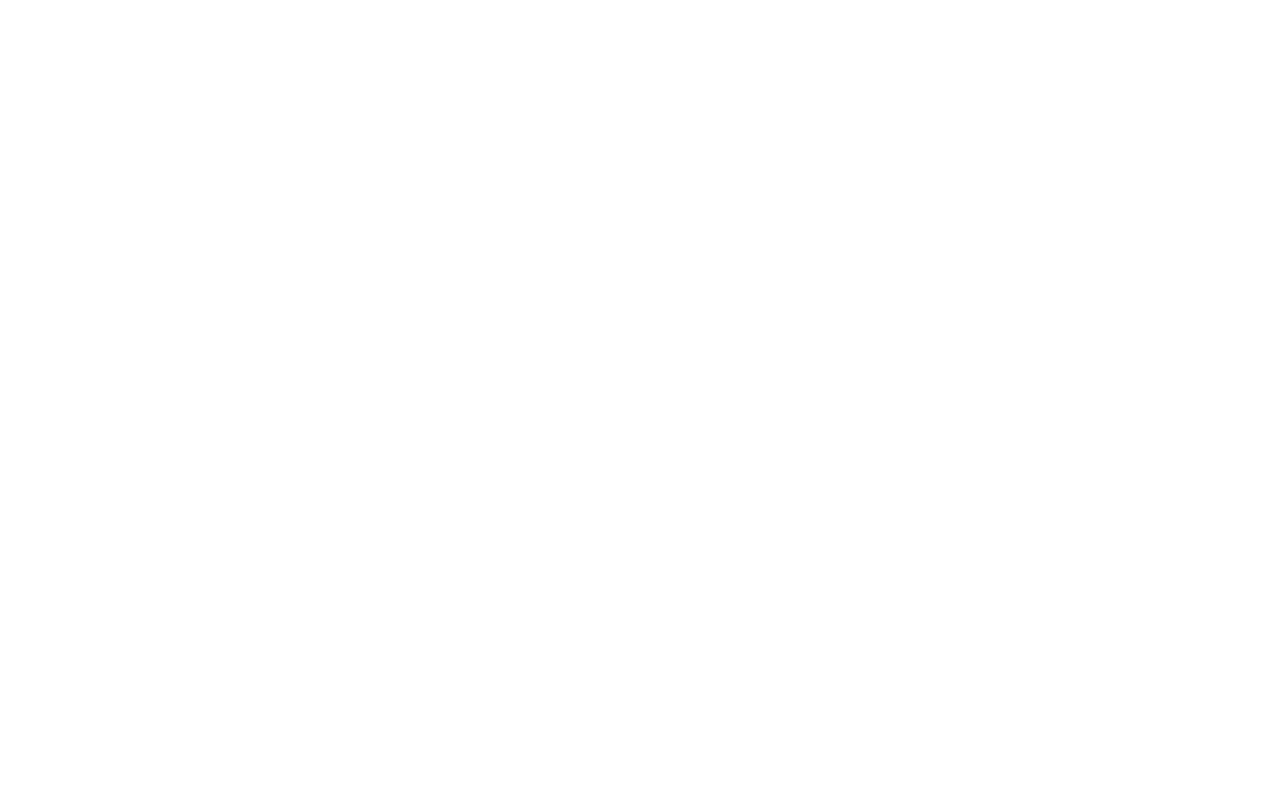
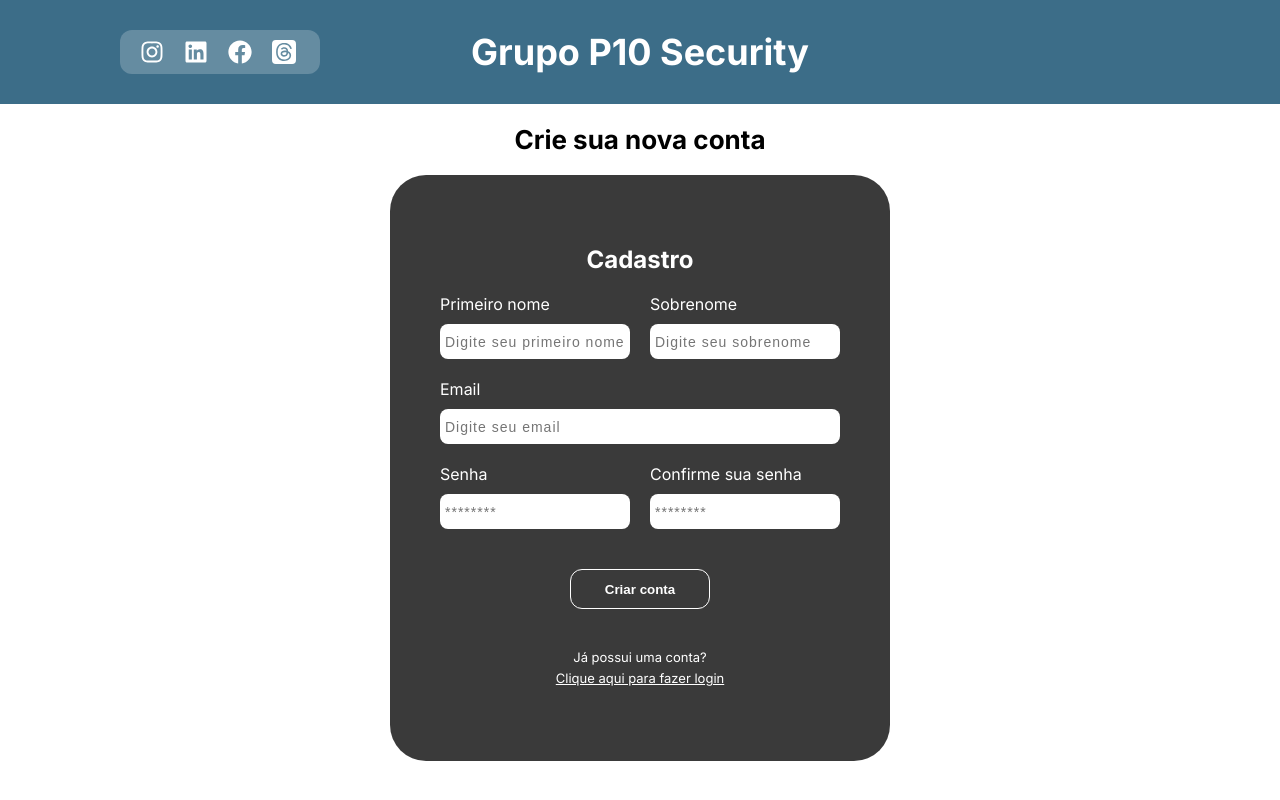
Before and after one commit to wendellcs/Grupo-P10-Security, a React (Vite) app: page /signup in a window 1280 px wide. Shown: the top 800 px of the page. Built offline with nearby package versions, Linux system fonts and the light colour scheme.

Commit message:
Add signup page html

```diff
--- a/src/assets/sass/_utilities.sass
+++ b/src/assets/sass/_utilities.sass
@@ -6,6 +6,35 @@
   justify-content: $justify
   align-items: $align
 
+@mixin form-style($maxWidth: 400px, $mobile: 400px)
+  flex: 1
+  width: 100%
+  max-width: $maxWidth
+  margin: 0 auto
+  background-color: variables.$bg-dark-color
+  border-radius: 36px
+  padding: 70px 50px
+
+  @include responsive($mobile)
+    border-radius: 0
+    padding: 30px
+
+  .form-box
+    display: flex
+    flex-direction: column
+    gap: 10px
+    margin-top: 20px
+
+    &:first-of-type
+      margin-top: 40px
+
+@mixin input-style
+  height: 35px
+  border-radius: 8px
+  border: none
+  padding-left: 5px
+  font-size: 1.4rem
+  letter-spacing: 1px
 
 @mixin responsive($width)
     @media (max-width: $width)
--- a/src/assets/sass/layouts/_login.sass
+++ b/src/assets/sass/layouts/_login.sass
@@ -19,31 +19,10 @@
             margin: 20px 0
 
     .form-login
-        flex: 1
-        width: 100%
-        max-width: 400px
-        margin: 0 auto
-        background-color: variables.$bg-dark-color
-        border-radius: 36px
-        padding: 70px 50px
+        @include utilities.form-style()
 
-        @include utilities.responsive(400px)
-            border-radius: 0
-            padding: 30px
+        &:first-of-type
+            margin-top: 40px
 
-        .form-box
-            display: flex
-            flex-direction: column
-            gap: 10px
-            margin-top: 20px
-
-            &:first-of-type
-                margin-top: 40px
-
-            input
-                height: 35px
-                border-radius: 8px
-                border: none
-                padding-left: 5px
-                font-size: 1.4rem
-                letter-spacing: 1px
+        input
+            @include utilities.input-style
--- /dev/null
+++ b/src/assets/sass/layouts/_signup.sass
@@ -0,0 +1,33 @@
+@use '../_utilities'
+@use '../_variables'
+
+.container-signup
+    min-height: 100vh
+    @include utilities.center-elements($justify: space-between, $direction: column)
+
+    @include utilities.responsive(400px)
+        #footer
+            margin-top: 20px
+
+    .signup-page
+        .signup-page-title
+            margin: 20px 0
+        .form-signup
+            @include utilities.form-style($maxWidth: 500px)
+
+            .form-box
+                &:first-of-type
+                    margin-top: 20px
+
+
+            input
+                @include utilities.input-style()
+
+            .box-container
+                display: grid
+                grid-template-columns: repeat(2, 50%)
+                align-items: center
+                gap: 10px
+
+                input
+                    width: 190px
--- a/src/pages/Login/index.jsx
+++ b/src/pages/Login/index.jsx
@@ -32,7 +32,7 @@
 
                         <div className="form-text">
                             <p className='form-text'>Ainda não possui uma conta?</p>
-                            <a className='form-text-link'>Clique aqui para criar sua conta</a>
+                            <Link className='form-text-link' to={'/signup'}>Clique aqui para criar sua conta</Link>
                         </div>
                     </div>
                 </form>
--- a/src/pages/SignUp/index.jsx
+++ b/src/pages/SignUp/index.jsx
@@ -1,7 +1,55 @@
+import Header from '../../components/Header'
+import Footer from '../../components/Footer'
+import { Link } from 'react-router-dom'
+
+import './../../assets/sass/layouts/_signup.sass'
+
 export default function SignUp(){
     return (
-        <div>
+        <div className='container-signup'>
+            <Header shortHeader={true}/>
+            <main className='signup-page'>
+                <h2 className='section-title signup-page-title'>Crie sua nova conta</h2>
 
+                <form className='form-signup'>
+                    <h3 className='block-title'>Cadastro</h3>
+
+                    <div className='form-signup-content'>
+                        <div className="box-container">
+                            <div className="form-box">
+                                <label className='text-label'>Primeiro nome</label>
+                                <input type='text' placeholder='Digite seu primeiro nome'/>
+                            </div>
+                            <div className="form-box">
+                                <label className='text-label'>Sobrenome</label>
+                                <input type='text' placeholder='Digite seu sobrenome'/>
+                            </div>
+                        </div>
+                        <div className="form-box">
+                            <label className='text-label'>Email</label>
+                            <input type='text' placeholder='Digite seu email'/>
+                        </div>
+                        <div className="box-container">
+                            <div className="form-box">
+                                <label className='text-label'>Senha</label>
+                                <input type='password' placeholder='********'/>
+                            </div>
+                            <div className="form-box">
+                                <label className='text-label'>Confirme sua senha</label>
+                                <input type='password' placeholder='********'/>
+                            </div>
+                        </div>
+
+                        <button className='btn form'> Criar conta </button>
+
+                        <div className="form-text">
+                            <p className='form-text'>Já possui uma conta?</p>
+                            <Link className='form-text-link' to={'/login'}>Clique aqui para fazer login</Link>
+                        </div>
+                    </div>
+                </form>
+            </main>
+            <Footer shortFooter={true}/>
         </div>
     )
 }
```
